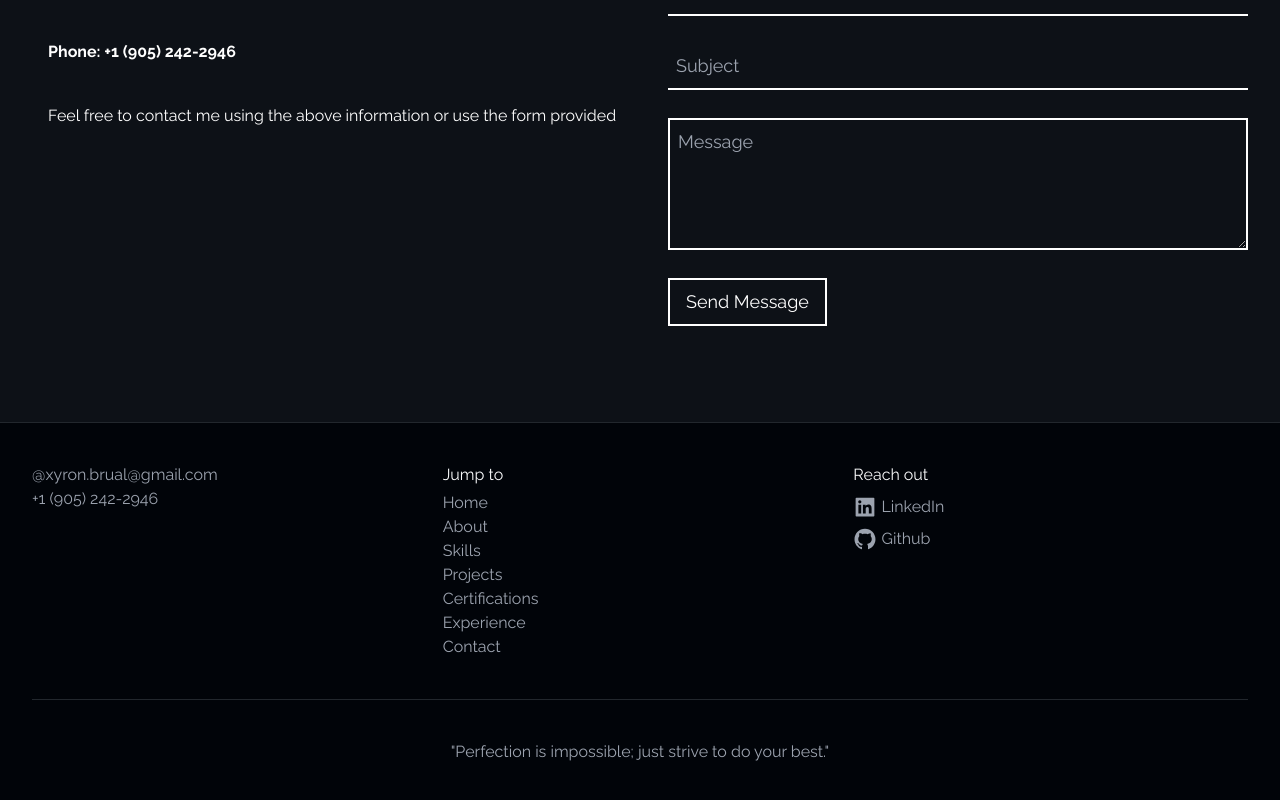
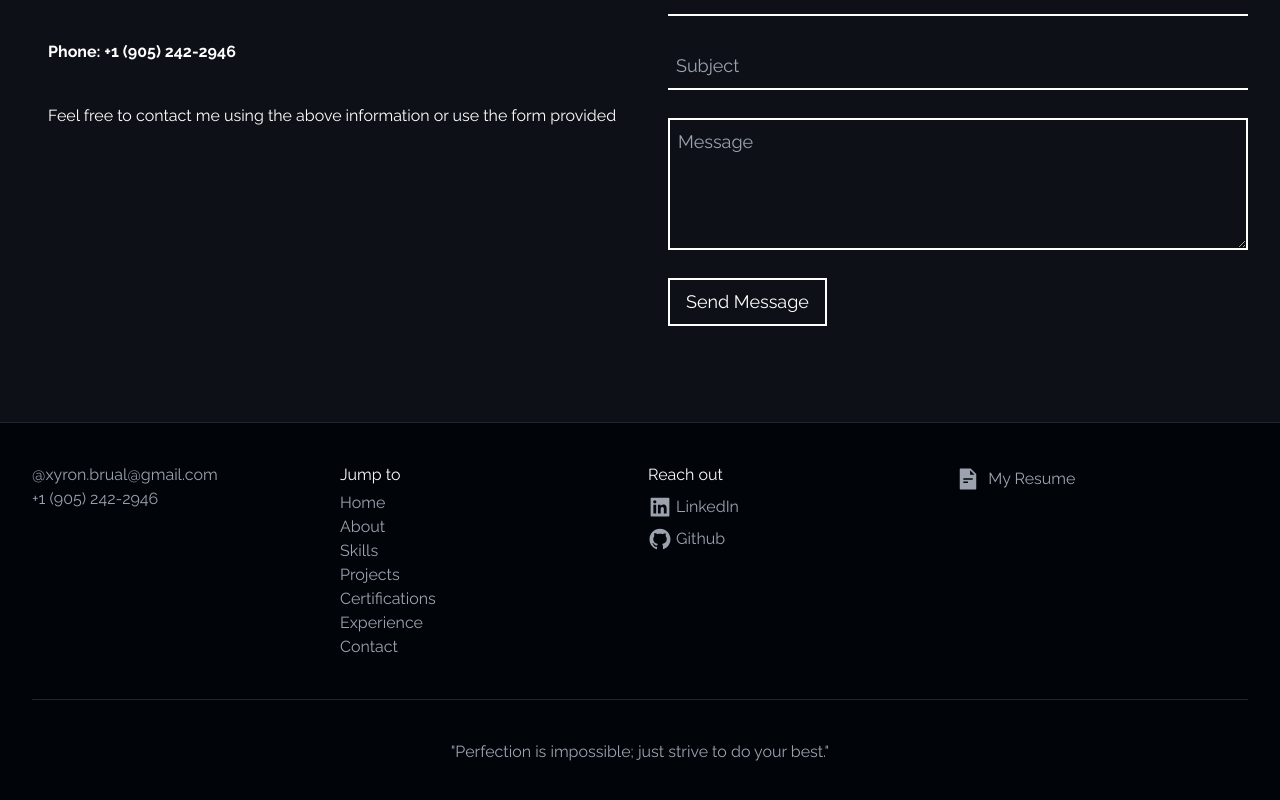
Before and after one commit to xyronic15/Portfolio, a Next.js app in the folder xyron-brual/: page / in a window 1280 px wide. Shown: the part 6430-7230 px from the top of the page. Built offline with nearby package versions, Linux system fonts and the light colour scheme.

Commit message:
Added resume to the footer

```diff
--- a/xyron-brual/app/components/Footer.jsx
+++ b/xyron-brual/app/components/Footer.jsx
@@ -3,6 +3,7 @@
 import React from 'react'
 import { Link } from "react-scroll";
 import { Links, socials } from "../constants"
+import { AiFillFileText } from "react-icons/ai";
 
 export const Footer = () => {
 
@@ -14,7 +15,7 @@ export const Footer = () => {
 
                 {/* Links and info */}
                 <div className='w-full flex md:flex-row flex-col justify-around pb-10 border-[#22272d] border-b-[1px] gap-4'>
-                    <div className='flex flex-col align-top w-1/3'>
+                    <div className='flex flex-col align-top w-1/4'>
                         <p className='text-md text-gray-400'>
                             @xyron.brual@gmail.com
                         </p>
@@ -23,7 +24,7 @@ export const Footer = () => {
                         </p>
                     </div>
 
-                    <div className='flex flex-col align-top w-1/3'>
+                    <div className='flex flex-col align-top w-1/4'>
                         <h5 className='text-md text-gray-50 mb-1'>
                             Jump to
                         </h5>
@@ -36,7 +37,7 @@ export const Footer = () => {
                         ))}
                     </div>
 
-                    <div className='flex flex-col align-top w-1/3'>
+                    <div className='flex flex-col align-top w-1/4'>
                         <h5 className='text-md text-gray-50 mb-1'>
                             Reach out
                         </h5>
@@ -47,6 +48,14 @@ export const Footer = () => {
                             </a>
                         ))}
                     </div>
+
+                    <div className='flex flex-col align-top w-1/4'>
+                        <a href="/files/Xyron Brual - Full Resume.pdf" className='flex flex-row text-md text-gray-400 hover:text-gray-50 py-1'>
+                            <AiFillFileText className='w-6 h-6' /> &nbsp;
+                            My Resume
+                        </a>
+                    </div>
+
                 </div>
 
                 <div className='w-full flex justify-center items-center pt-10'>
```
